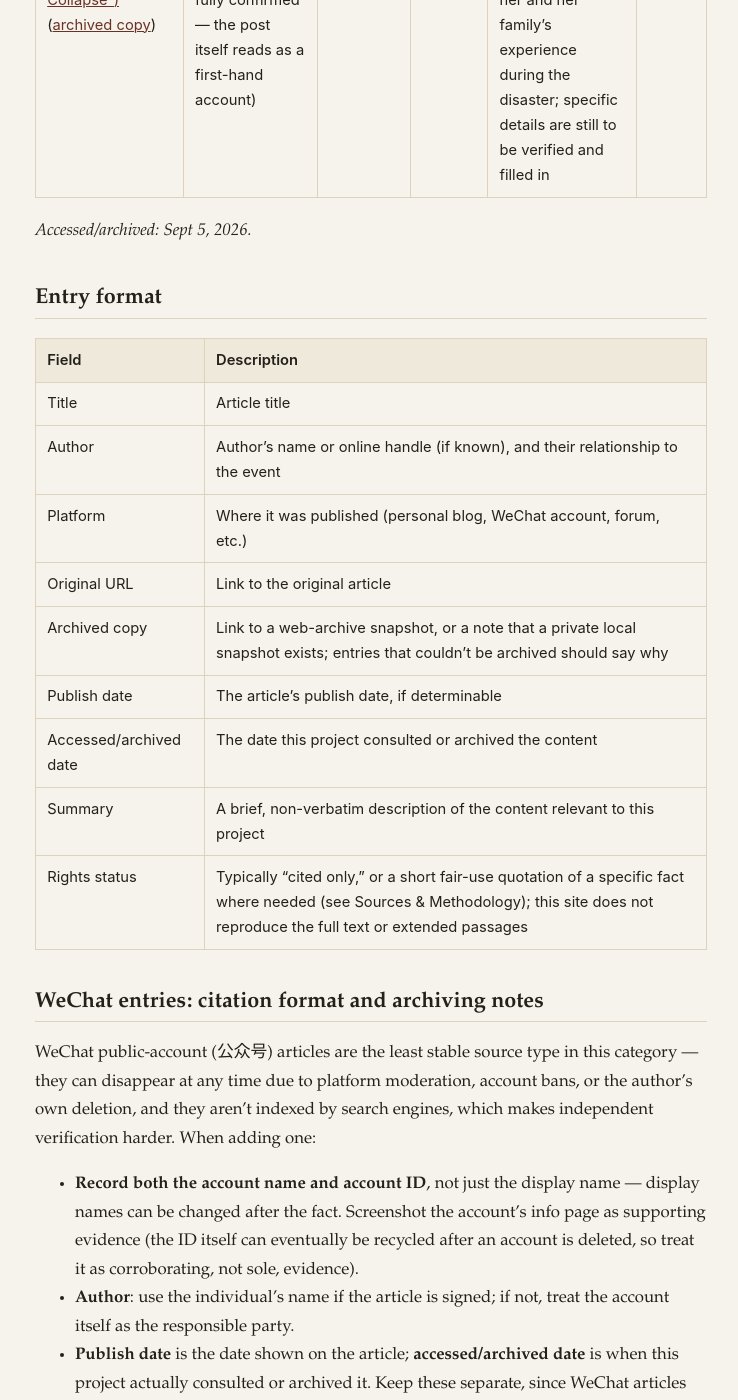
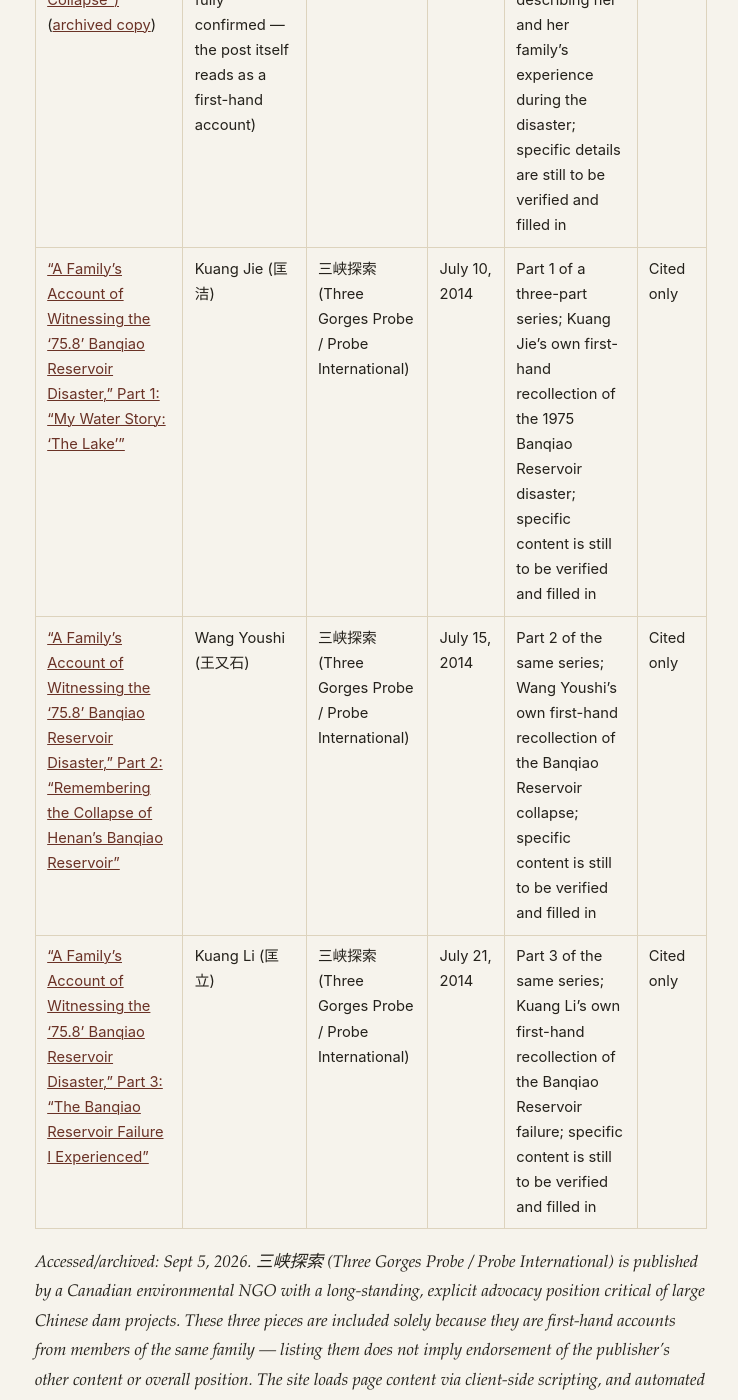
Before and after one commit to Banqiao758/Banqiao758.github.io, a Jekyll site: the page built from en/memoirs/online.md, in a window 1280 px wide and 1400 px high, scrolled down 803 px. Shown: the whole window, without its empty margins (269-1007 px from the left). Built offline with Jekyll 4.4.1, drawn with Linux system fonts in a browser that asks for light colours; some of the changed text lies outside the part shown.

Commit message:
Add three-part family account to Online Memories
Adds all three parts of "一个家庭的'75.8'板桥水库灾难见闻" (Kuang Jie,
Wang Youshi, Kuang Li; 三峡探索/Probe International, July 2014) as
citation-only entries - first-hand accounts from members of the same
family. Notes the publisher's explicit advocacy orientation (a Canadian
environmental NGO critical of large Chinese dam projects) transparently,
consistent with how the Sha Feng entry's source was flagged. Also notes
that automated Wayback Machine archiving could not be confirmed for this
JS-rendered site, though the original links were verified accessible.
No article text reproduced.

Co-Authored-By: Claude Sonnet 5 <noreply@anthropic.com>
Claude-Session: https://claude.ai/code/session_011K8hBuGivVWoMZaUZvczs4

```diff
--- a/en/memoirs/online.md
+++ b/en/memoirs/online.md
@@ -22,8 +22,20 @@ information and a brief summary only, not reproduced text — see
 | Title | Author | Platform | Publish date | Summary | Rights status |
 |---|---|---|---|---|---|
 | <a href="https://junshuyuan.blogspot.com/2010/08/blog-post.html">"板桥溃坝三十五年祭" ("A Thirty-Five Year Remembrance of the Banqiao Dam Collapse")</a> (<a href="http://web.archive.org/web/20260905163111/https://junshuyuan.blogspot.com/2010/08/blog-post.html">archived copy</a>) | Jun Shuyuan (君淑苑, blog handle; relationship to the event not fully confirmed &mdash; the post itself reads as a first-hand account) | Blogspot (personal blog) | Aug 23, 2010 | The blogger's own first-hand recollection of the 1975 Henan flood, describing her and her family's experience during the disaster; specific details are still to be verified and filled in | Cited only |
+| <a href="https://www.sanxiatansuo.com/index.html?index=view&vid=794">"A Family's Account of Witnessing the '75.8' Banqiao Reservoir Disaster," Part 1: "My Water Story: 'The Lake'"</a> | Kuang Jie (匡洁) | 三峡探索 (Three Gorges Probe / Probe International) | July 10, 2014 | Part 1 of a three-part series; Kuang Jie's own first-hand recollection of the 1975 Banqiao Reservoir disaster; specific content is still to be verified and filled in | Cited only |
+| <a href="https://www.sanxiatansuo.com/index.html?index=view&vid=803">"A Family's Account of Witnessing the '75.8' Banqiao Reservoir Disaster," Part 2: "Remembering the Collapse of Henan's Banqiao Reservoir"</a> | Wang Youshi (王又石) | 三峡探索 (Three Gorges Probe / Probe International) | July 15, 2014 | Part 2 of the same series; Wang Youshi's own first-hand recollection of the Banqiao Reservoir collapse; specific content is still to be verified and filled in | Cited only |
+| <a href="https://www.sanxiatansuo.com/index.html?index=view&vid=812">"A Family's Account of Witnessing the '75.8' Banqiao Reservoir Disaster," Part 3: "The Banqiao Reservoir Failure I Experienced"</a> | Kuang Li (匡立) | 三峡探索 (Three Gorges Probe / Probe International) | July 21, 2014 | Part 3 of the same series; Kuang Li's own first-hand recollection of the Banqiao Reservoir failure; specific content is still to be verified and filled in | Cited only |
 
-*Accessed/archived: Sept 5, 2026.*
+*Accessed/archived: Sept 5, 2026. 三峡探索 (Three Gorges Probe / Probe
+International) is published by a Canadian environmental NGO with a
+long-standing, explicit advocacy position critical of large Chinese dam
+projects. These three pieces are included solely because they are
+first-hand accounts from members of the same family &mdash; listing them
+does not imply endorsement of the publisher's other content or overall
+position. The site loads page content via client-side scripting, and
+automated archiving (Wayback Machine) could not be confirmed successful;
+the original links were each confirmed accessible at the time of
+cataloging.*
 
 ## Entry format
 
```
Also changed, not shown: memoirs/online.md (+8 -1 lines).
